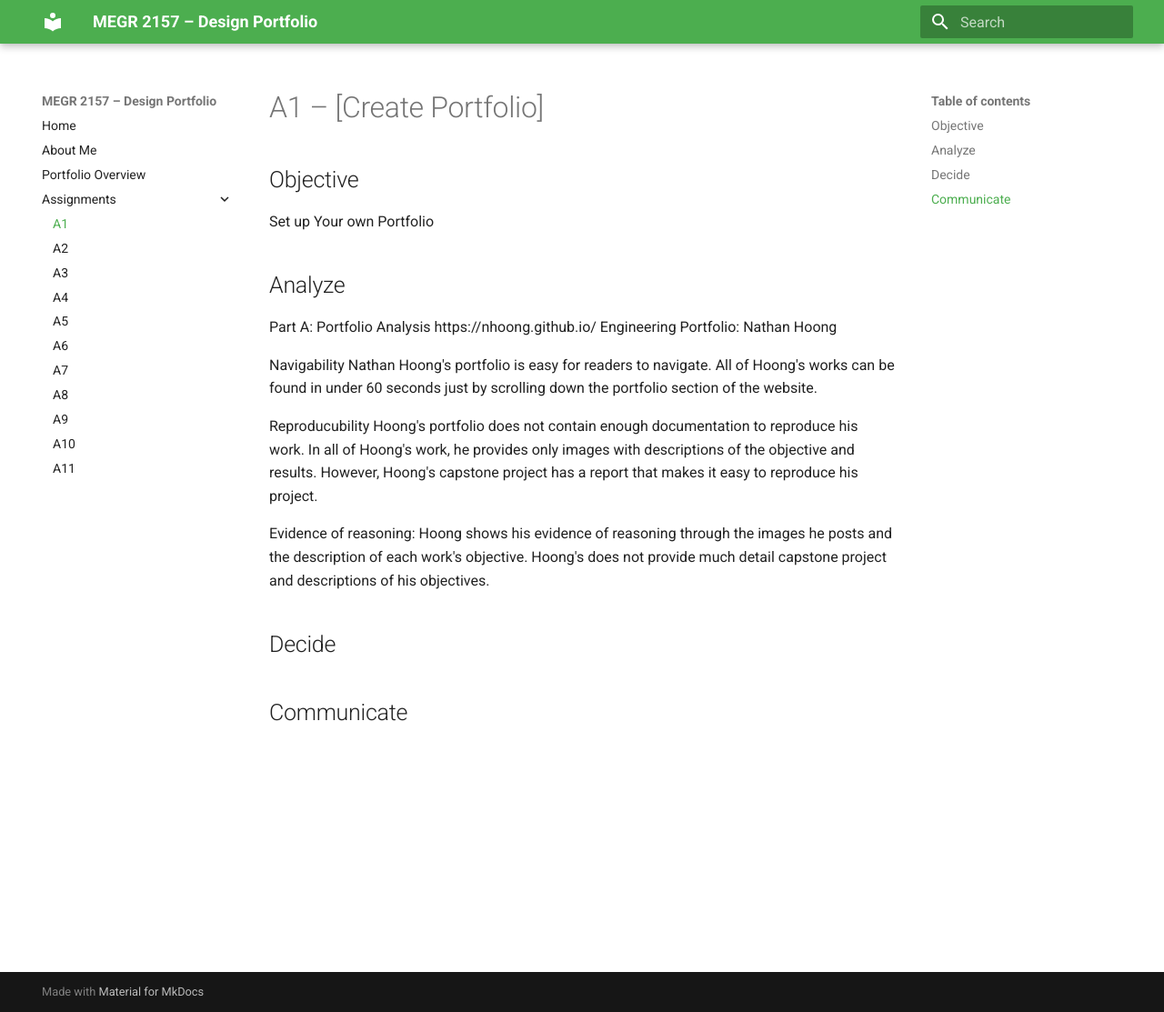
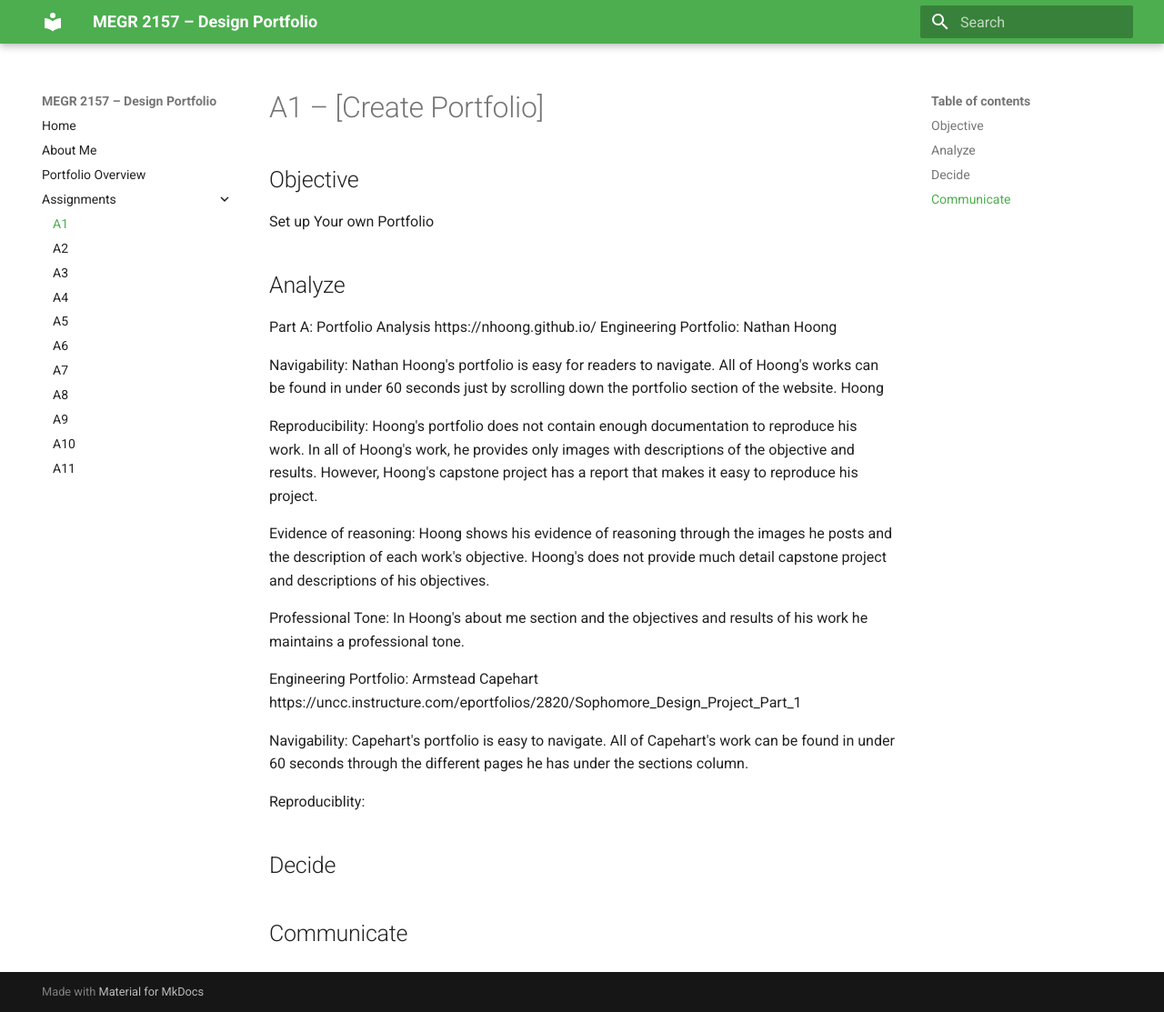
Before and after one commit to mbsibelius/megr2156-portfolio-mbs, an MkDocs documentation site: the page built from docs/assignments/A01/index.md, in a window 1280 px wide and 1113 px high. Shown: the whole window at 91% size. Built offline with MkDocs 1.6.1 and Material for MkDocs 9.7.7, drawn with Linux system fonts in a browser that asks for light colours.

Commit message:
Fix formatting and typos in portfolio analysis section

```diff
--- a/docs/assignments/A01/index.md
+++ b/docs/assignments/A01/index.md
@@ -8,15 +8,28 @@ Part A: Portfolio Analysis
 https://nhoong.github.io/
 Engineering Portfolio: Nathan Hoong
 
-Navigability
-Nathan Hoong's portfolio is easy for readers to navigate. All of Hoong's works can be found in under 60 seconds just by scrolling down the portfolio section of the website.
+Navigability:
+Nathan Hoong's portfolio is easy for readers to navigate. All of Hoong's works can be found in under 60 seconds just by scrolling down the portfolio section of the website. Hoong
 
-Reproducubility
+Reproducibility:
 Hoong's portfolio does not contain enough documentation to reproduce his work. In all of Hoong's work, he provides only images with descriptions of the objective and results. However, Hoong's capstone project has a report that makes it easy to reproduce his project.
 
 Evidence of reasoning:
 Hoong shows his evidence of reasoning through the images he posts and the description of each work's objective. Hoong's does not provide much detail capstone project and descriptions of his objectives.
 
+Professional Tone:
+In Hoong's about me section and the objectives and results of his work he maintains a professional tone.
+
+Engineering Portfolio: Armstead Capehart
+https://uncc.instructure.com/eportfolios/2820/Sophomore_Design_Project_Part_1
+
+Navigability:
+Capehart's portfolio is easy to navigate. All of Capehart's work can be found in under 60 seconds through the different pages he has under the sections column.
+
+Reproduciblity:
+
+
+
 ## Decide
 
 
```
